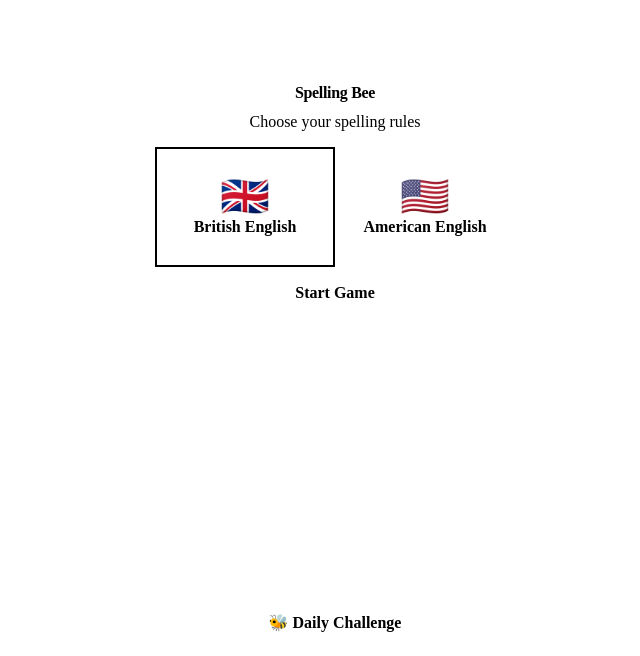
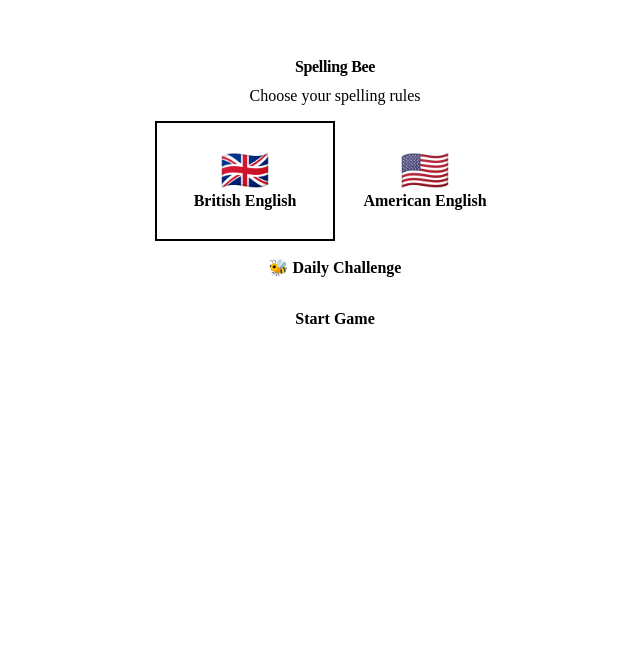
Before and after one commit to azmeenafandi/spelling-bee, a SvelteKit app: page / in a window 1280 px wide. Shown: the part 212-868 px from the top of the page, without its empty margins (305-945 px from the left). After the commit the page ends 816 px from the top, so only its background shows below. Built offline with nearby package versions, Linux system fonts and the light colour scheme.

Commit message:
Fix: Daily Challenge button back inside VariantSelect children — renders in daily-slot above Start

```diff
--- a/src/routes/+page.svelte
+++ b/src/routes/+page.svelte
@@ -454,11 +454,11 @@
      =================================================================== -->
 
 {#if $gameState === 'variant-select'}
-  <VariantSelect onStart={handleStart} />
-
-  <button class="daily-btn" onclick={() => (dailyOpen = true)}>
-    🐝 Daily Challenge
-  </button>
+  <VariantSelect onStart={handleStart}>
+    <button class="daily-btn" onclick={() => (dailyOpen = true)}>
+      🐝 Daily Challenge
+    </button>
+  </VariantSelect>
 {:else}
   <div class="game-container">
     <!-- Settings button -->
```
